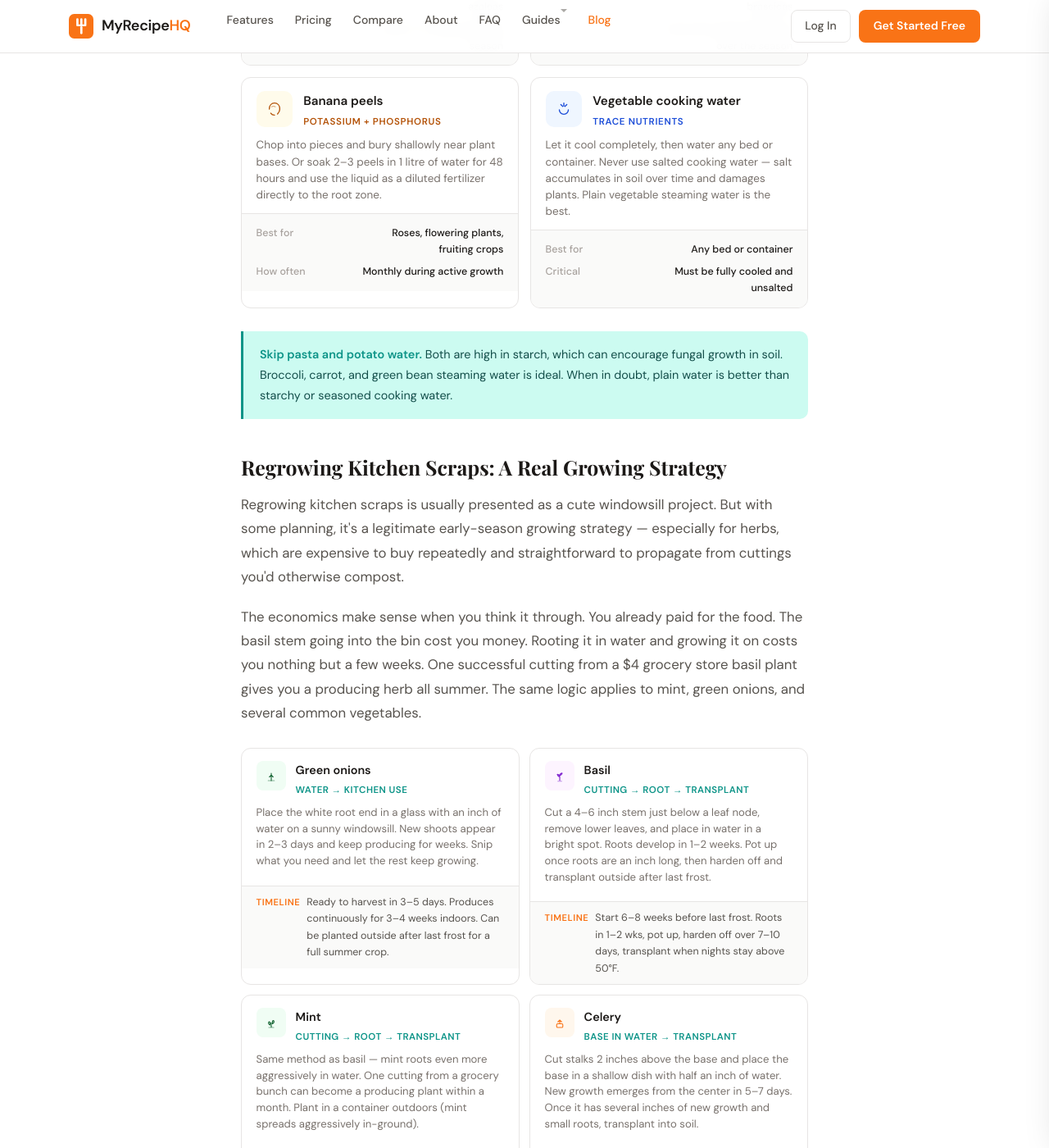
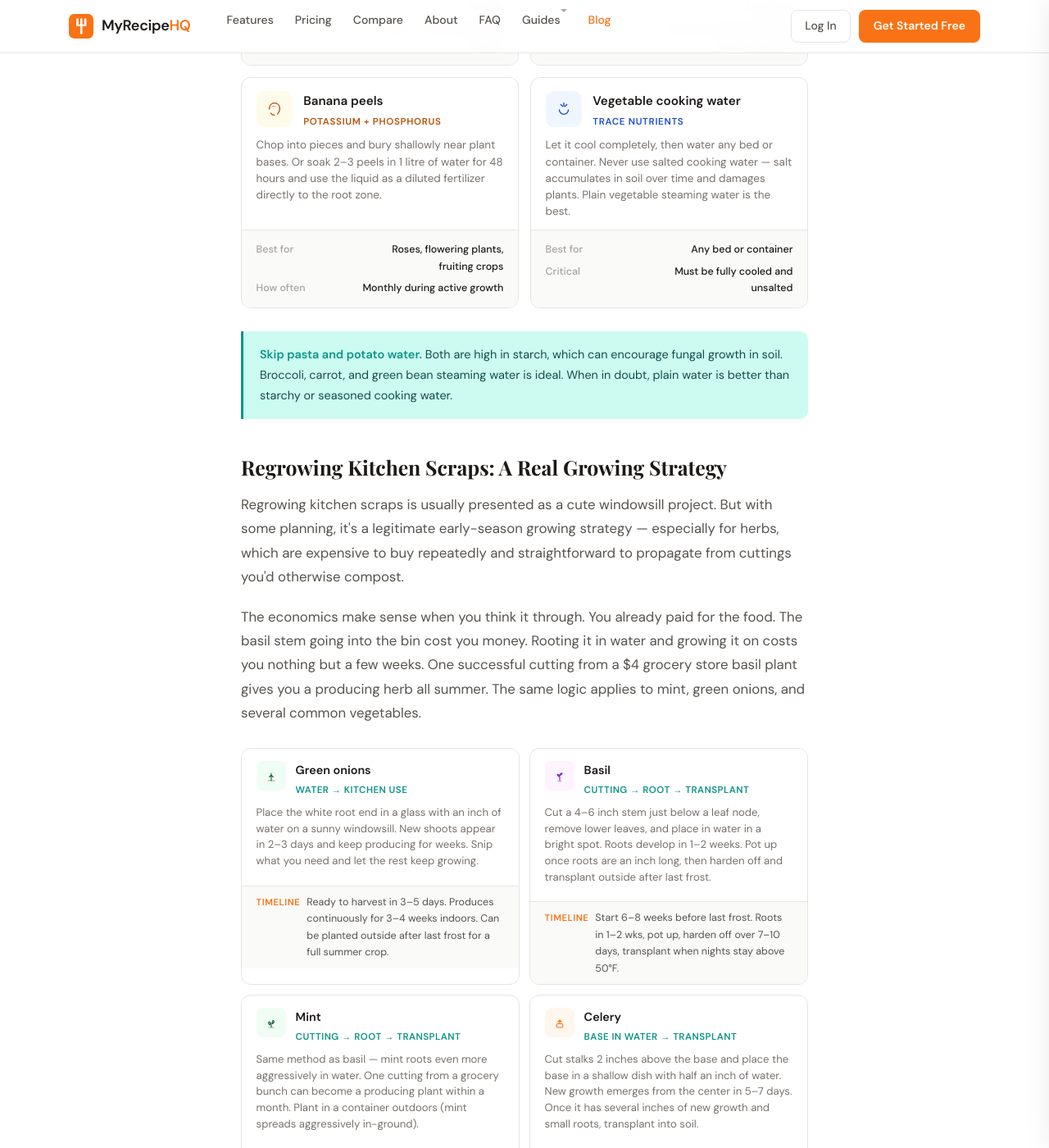
Before and after one commit to bgerlach463/recipehq-site, a Jekyll site: the page built from _posts/2026-04-11-kitchen-waste-gardening.html, in a window 1280 px wide and 1400 px high, scrolled down 2744 px. Shown: the whole window at 82% size. Built offline with Jekyll 4.4.1, drawn with Linux system fonts in a browser that asks for light colours.

Commit message:
Align scrap card metadata to bottom with flex column
Co-Authored-By: Claude Opus 4.6 (1M context) <noreply@anthropic.com>

```diff
--- a/_posts/2026-04-11-kitchen-waste-gardening.html
+++ b/_posts/2026-04-11-kitchen-waste-gardening.html
@@ -80,13 +80,13 @@ head_extra: |
       .split-footer strong{color:var(--charcoal)}
 
       .scrap-grid{display:grid;grid-template-columns:1fr 1fr;gap:14px;margin:1.75rem 0}
-      .scrap-card{background:var(--white);border:1px solid var(--border);border-radius:12px;overflow:hidden}
+      .scrap-card{background:var(--white);border:1px solid var(--border);border-radius:12px;overflow:hidden;display:flex;flex-direction:column}
       .scrap-card-top{padding:1rem 1.1rem 0.6rem;display:flex;align-items:flex-start;gap:0.85rem}
       .scrap-icon{width:44px;height:44px;border-radius:10px;display:flex;align-items:center;justify-content:center;flex-shrink:0}
       .scrap-icon svg{width:22px;height:22px}
       .scrap-name{font-weight:600;font-size:0.95rem;color:var(--charcoal);margin-bottom:0.15rem}
       .scrap-nutrient{font-size:0.72rem;font-weight:600;letter-spacing:0.06em;text-transform:uppercase}
-      .scrap-body{padding:0 1.1rem 0.75rem}
+      .scrap-body{padding:0 1.1rem 0.75rem;flex:1}
       .scrap-body p{font-size:0.84rem;color:var(--muted);line-height:1.5;margin-bottom:0}
       .scrap-apply{background:var(--warm-bg);border-top:1px solid var(--border);padding:0.6rem 1.1rem}
       .scrap-apply-row{display:flex;justify-content:space-between;font-size:0.78rem;padding:0.2rem 0}
```
